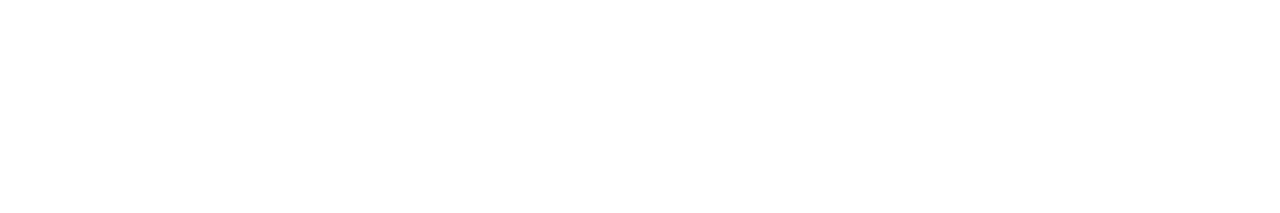
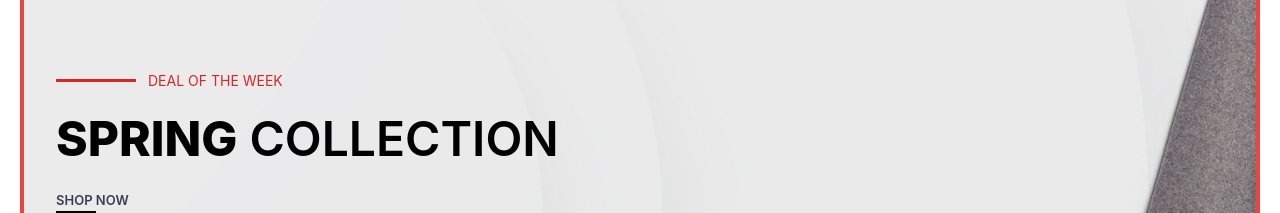
Before and after one commit to ahamedasif07/project-uomo-one, a React (Vite) app: page / in a window 1280 px wide. Shown: the part 2587-2800 px from the top of the page. Before the commit the page ends 2480 px from the top, so only its background shows below. Built offline with nearby package versions, Linux system fonts and the light colour scheme.

Commit message:
spring collection part done

```diff
--- a/src/Pages/Home.jsx
+++ b/src/Pages/Home.jsx
@@ -1,5 +1,6 @@
 import Catagory from "../components/Home/Catagory";
 import Header from "../components/Home/Header";
+import SprineCollection from "../components/Home/SprineCollection";
 import TrandyProducts from "../components/Home/TrandyProducts";
 
 const Home = () => {
@@ -8,6 +9,7 @@
       <Header></Header>
       <Catagory></Catagory>
       <TrandyProducts></TrandyProducts>
+      <SprineCollection></SprineCollection>
     </div>
   );
 };
--- a/src/components/Home/All.jsx
+++ b/src/components/Home/All.jsx
@@ -6,7 +6,7 @@
   const [allProducts, setAllProducts] = useState([]);
   const [showProducts, setShowProducts] = useState(8);
   const [isHover, setIshover] = useState(null);
-  const [loveColour, setLoveColour] = useState(false);
+  const [loveColour, setLoveColour] = useState({}); // Store love status by product ID
 
   useEffect(() => {
     const fetching = async () => {
@@ -20,8 +20,17 @@
   const handleShowAll = () => {
     setShowProducts(allProducts.length);
   };
-  const handleLoveColour = () => {
-    setLoveColour(!loveColour);
+
+  const handleLoveColour = (id) => {
+    console.log("frist", id);
+    console.log(loveColour);
+
+    setLoveColour((prev) => ({
+      ...prev,
+      [id]: !prev[id],
+
+      // Toggle the love status for the specific product
+    }));
   };
 
   return (
@@ -44,7 +53,9 @@
                 <h2
                   onClick={() => handleLoveColour(product.id)}
                   className={
-                    loveColour ? "text-red-600 pr-2" : "text-gray-600 pr-2"
+                    loveColour[product.id]
+                      ? "text-red-600 pr-2"
+                      : "text-gray-600 pr-2"
                   }
                 >
                   <IoMdHeartEmpty />
--- /dev/null
+++ b/src/components/Home/SprineCollection.jsx
@@ -0,0 +1,35 @@
+import springImg from "../../../public/images/uomo-home-page-1/deal_timer_bg.jpg";
+const SprineCollection = () => {
+  return (
+    <div className="container  mx-auto">
+      <div
+        className="my-6 border-4 md:object-fill flex flex-col justify-center border-red-500 px-8 mx-5"
+        style={{
+          backgroundImage: `url(${springImg})`,
+          backgroundSize: "container",
+          backgroundPosition: "center",
+          height: "450px",
+        }}
+      >
+        <div className="flex  items-center gap-3">
+          <p className="w-[80px] h-[3px] bg-red-600"></p>
+          <h2 className="uppercase text-[14px] text-red-600">
+            Deal of the week
+          </h2>
+        </div>
+        <h2 className="uppercase font-semibold py-6 lg:text-5xl text-3xl ">
+          <span className="font-extrabold ">Spring</span> Collection
+        </h2>
+
+        <div className="btn-shop">
+          <button className="text-[13px] font-semibold  text-gray-700">
+            SHOP NOW
+          </button>
+          <p className="shop-border w-[40px]  duration-300 easy-in-out h-[3px] bg-black"></p>
+        </div>
+      </div>
+    </div>
+  );
+};
+
+export default SprineCollection;
--- a/src/index.css
+++ b/src/index.css
@@ -8,3 +8,6 @@
   font-family: "Inter", sans-serif;
   font-optical-sizing: auto;
 }
+.btn-shop:hover .shop-border {
+  width: 72px !important;
+}
```
